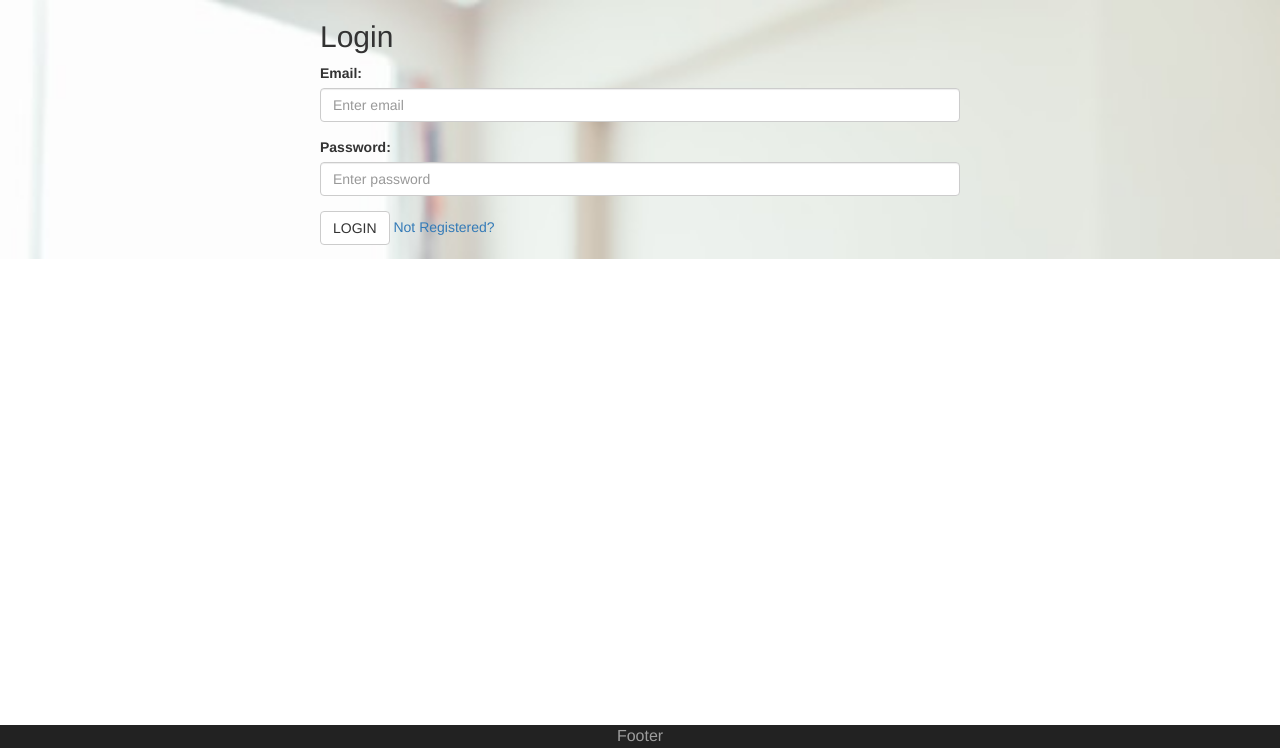
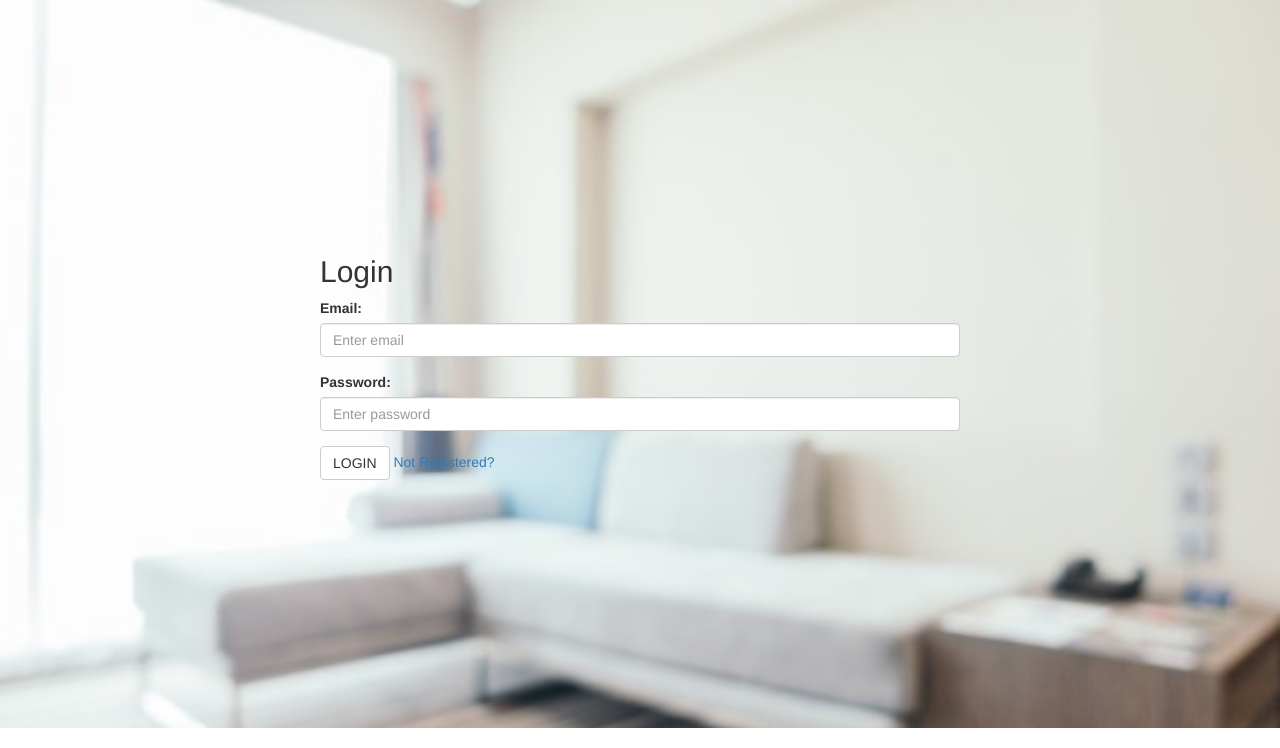
Before and after one commit to Komal1910/User-Management, a Flask app: page / in a window 1280 px wide. Shown: the part 52-800 px from the top of the page. Run offline with Flask 2, Linux system fonts and the light colour scheme; some libraries are stand-ins or nearby versions.

Commit message:
removed footer

```diff
--- a/static/css/styles.css
+++ b/static/css/styles.css
@@ -26,21 +26,13 @@
     color: red;
 }
 
-footer {
-    text-align: center;
-    color: #9d9d9d;
-    font-size: initial;
-    position:absolute;
-    bottom:0;
-    width:100%;
-}
-
 .width-50{
     width:50%;
 
 }
 
 .background{
+    min-height: 91%;
     background-image: url("../images/background-login.jpg");
     background-size: 100%;
     display: flex;
--- a/templates/index.html
+++ b/templates/index.html
@@ -23,11 +23,5 @@
       </div>
     </nav>
 
-    <div>
-      {% block body %}{% endblock %}
-    </div>
-
-    <footer class="navbar-inverse">
-      <div>Footer</div>
-    </footer>
+    {% block body %}{% endblock %}
 </html>
```
